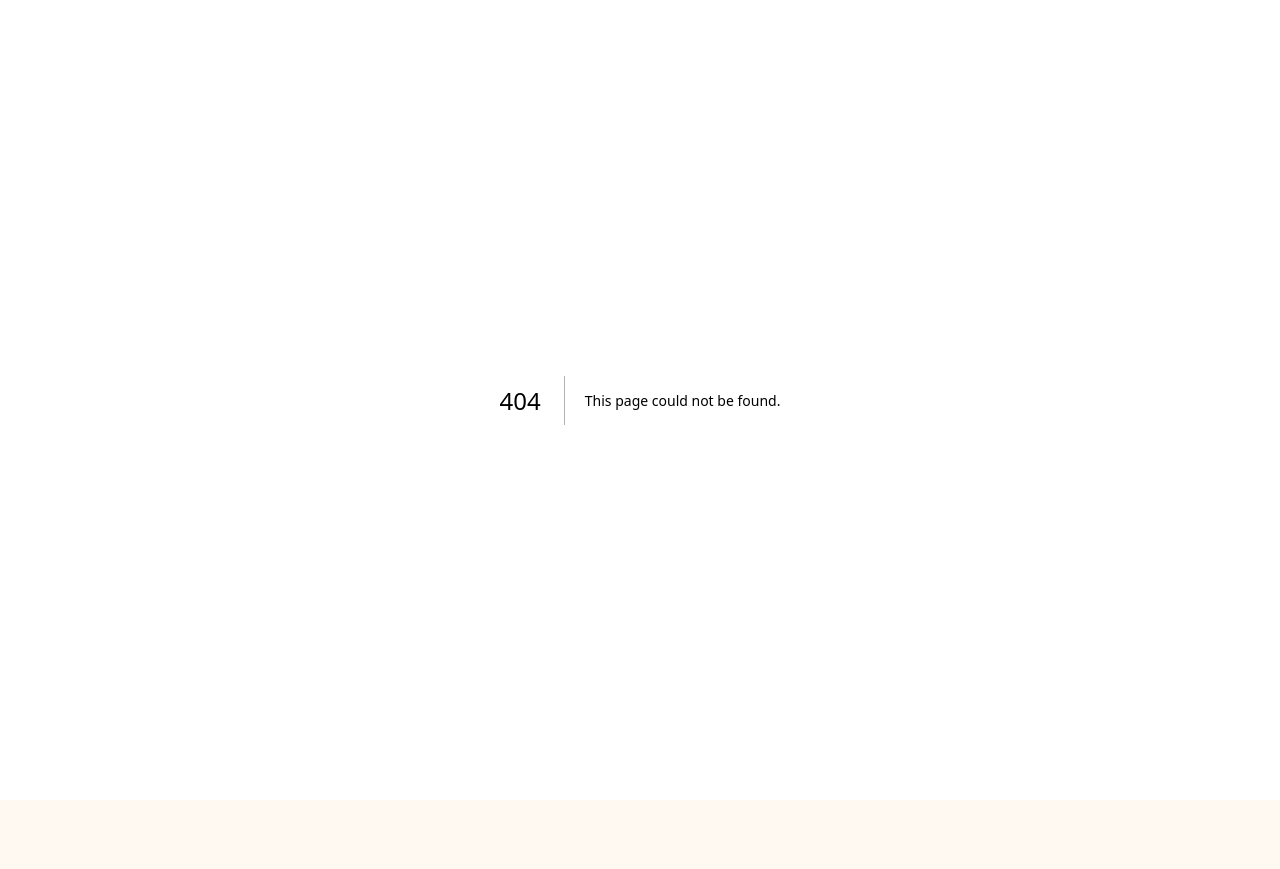
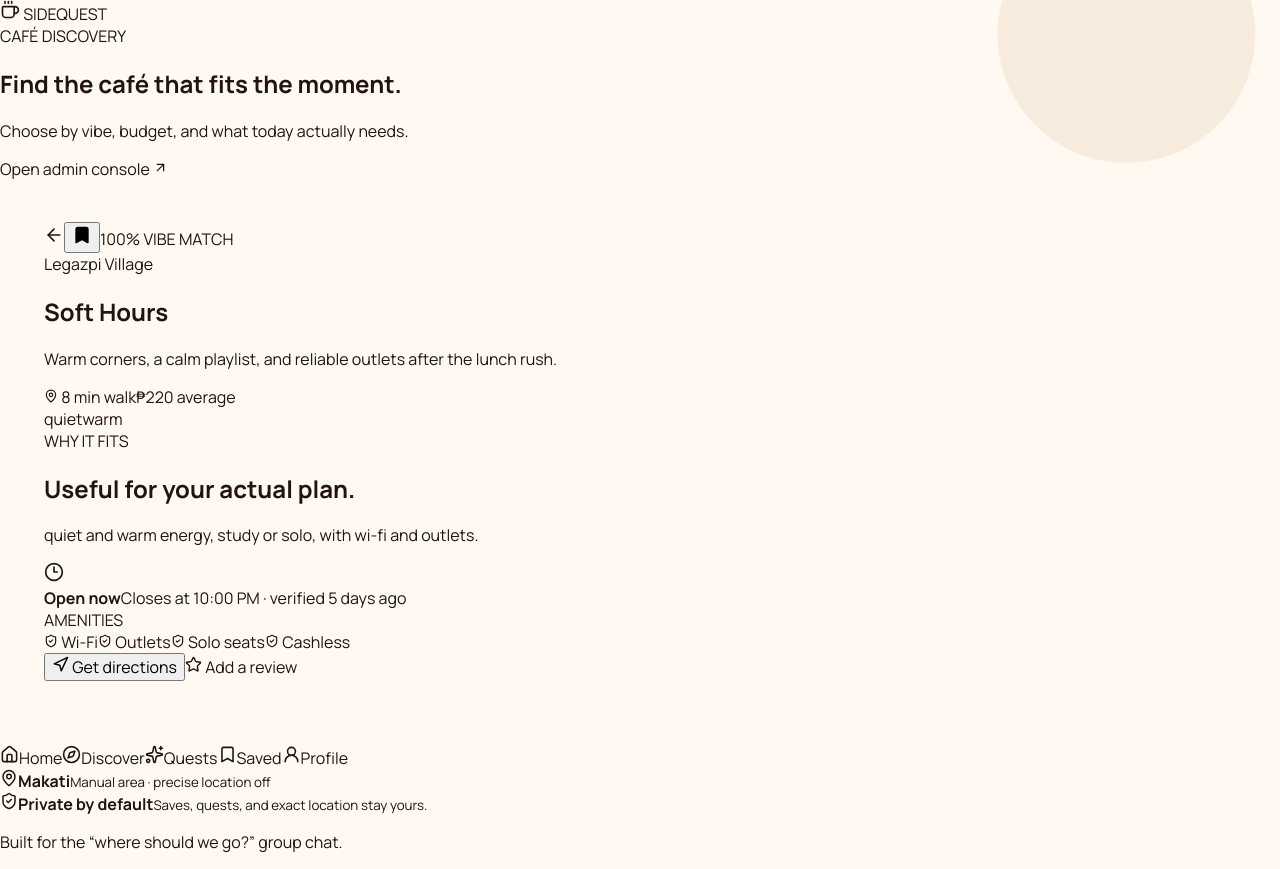
Before and after one commit to BeansDed/SIDEQUEST, a Next.js app in the folder apps/admin/: page /app/cafes/soft-hours in a window 1280 px wide. Before the commit this address had no page. Before the commit the page ends 800 px from the top, so only its background shows below. Built offline with nearby package versions, Linux system fonts and the light colour scheme.

Commit message:
feat: add cafe details saves and reviews

```diff
--- /dev/null
+++ b/apps/admin/app/(consumer)/app/cafes/[id]/page.tsx
@@ -0,0 +1,11 @@
+import { notFound } from "next/navigation";
+
+import { CafeDetailScreen } from "@/features/consumer/cafe-detail-screen";
+import { cafes } from "@/features/consumer/domain";
+
+export default async function CafeDetailPage({ params }: { params: Promise<{ id: string }> }) {
+  const { id } = await params;
+  const cafe = cafes.find((item) => item.id === id);
+  if (!cafe) notFound();
+  return <CafeDetailScreen cafe={cafe} />;
+}
--- /dev/null
+++ b/apps/admin/app/(consumer)/app/saved/page.tsx
@@ -0,0 +1,3 @@
+import { SavedScreen } from "@/features/consumer/saved-screen";
+
+export default function SavedPage() { return <SavedScreen />; }
--- /dev/null
+++ b/apps/admin/features/consumer/cafe-detail-screen.tsx
@@ -0,0 +1,33 @@
+"use client";
+
+import { ArrowLeft, Bookmark, Clock3, MapPin, Navigation, ShieldCheck, Star } from "lucide-react";
+import Link from "next/link";
+
+import { matchCafe, type Cafe } from "./domain";
+import { useConsumer } from "./consumer-store";
+
+export function CafeDetailScreen({ cafe }: { cafe: Cafe }) {
+  const { state, toggleSave } = useConsumer();
+  const saved = state.collections.some((collection) => collection.cafeIds.includes(cafe.id));
+  const score = matchCafe(cafe, state.preferences);
+  return (
+    <article className="consumer-screen cafe-detail-screen">
+      <div className={`cafe-detail-hero cafe-tone-${cafe.color}`}>
+        <Link href="/app/discover" className="floating-action" aria-label="Back to discovery"><ArrowLeft size={20} /></Link>
+        <button className={`floating-action save-detail${saved ? " is-saved" : ""}`} onClick={() => toggleSave(cafe.id)} aria-label={saved ? `Remove ${cafe.name} from saved` : `Save ${cafe.name}`}><Bookmark size={20} fill={saved ? "currentColor" : "none"} /></button>
+        <span className="consumer-kicker">{score}% VIBE MATCH</span><i aria-hidden="true" />
+      </div>
+      <div className="cafe-detail-copy">
+        <span className="consumer-kicker">{cafe.neighborhood}</span>
+        <h1>{cafe.name}</h1>
+        <p>{cafe.description}</p>
+        <div className="detail-meta"><span><MapPin size={14} /> {cafe.walkMinutes} min walk</span><span>₱{cafe.averagePrice} average</span></div>
+        <div className="detail-tags">{cafe.vibes.map((vibe) => <span key={vibe}>{vibe}</span>)}</div>
+        <section><div className="section-label"><span>WHY IT FITS</span></div><h2>Useful for your actual plan.</h2><p>{cafe.vibes.join(" and ")} energy, {cafe.useCases.join(" or ")}, with {cafe.amenities.slice(0, 2).join(" and ").toLowerCase()}.</p></section>
+        <section className="hours-card"><Clock3 size={20} /><div><b>{cafe.openNow ? "Open now" : "Currently closed"}</b><span>{cafe.openNow ? `Closes at ${cafe.closesAt}` : `Next close ${cafe.closesAt}`} · verified {cafe.verifiedDaysAgo} days ago</span></div></section>
+        <section><div className="section-label"><span>AMENITIES</span></div><div className="amenity-grid">{cafe.amenities.map((item) => <span key={item}><ShieldCheck size={14} /> {item}</span>)}</div></section>
+        <div className="detail-actions"><button className="consumer-button"><Navigation size={17} /> Get directions</button><Link className="consumer-button is-secondary" href={`/app/review/${cafe.id}`}><Star size={17} /> Add a review</Link></div>
+      </div>
+    </article>
+  );
+}
--- /dev/null
+++ b/apps/admin/features/consumer/saved-screen.tsx
@@ -0,0 +1,24 @@
+"use client";
+
+import { ArrowRight, Bookmark, Plus } from "lucide-react";
+import Link from "next/link";
+import { useState } from "react";
+
+import { cafes } from "./domain";
+import { useConsumer } from "./consumer-store";
+
+export function SavedScreen() {
+  const { state, createCollection } = useConsumer();
+  const [creating, setCreating] = useState(false);
+  const [name, setName] = useState("");
+  return (
+    <section className="consumer-screen saved-screen">
+      <header className="consumer-topline"><div><span className="consumer-kicker">PRIVATE BY DEFAULT</span><h1>Saved for the right day.</h1></div><Bookmark size={23} /></header>
+      {state.collections.map((collection) => {
+        const savedCafes = collection.cafeIds.map((id) => cafes.find((cafe) => cafe.id === id)).filter(Boolean);
+        return <article className="collection-card" key={collection.id}><div><span className="consumer-kicker">{collection.visibility}</span><h2>{collection.name}</h2><p>{savedCafes.length} {savedCafes.length === 1 ? "café" : "cafés"}</p></div><div className="collection-stack">{savedCafes.length ? savedCafes.map((cafe, index) => <Link key={cafe!.id} href={`/app/cafes/${cafe!.id}`} style={{ "--stack-index": index } as React.CSSProperties}>{cafe!.name}</Link>) : <span>Nothing saved here yet.</span>}</div><ArrowRight size={18} /></article>;
+      })}
+      {creating ? <form className="collection-form" onSubmit={(event) => { event.preventDefault(); createCollection(name); setName(""); setCreating(false); }}><label>Collection name<input autoFocus value={name} onChange={(event) => setName(event.target.value)} placeholder="Date ideas" /></label><button className="consumer-button" disabled={!name.trim()}>Create collection</button></form> : <button className="consumer-button is-secondary" onClick={() => setCreating(true)}><Plus size={17} /> New collection</button>}
+    </section>
+  );
+}
```
Also changed, not shown: apps/admin/app/(consumer)/app/review/[id]/page.tsx (added, +11 -0 lines), apps/admin/features/consumer/review-screen.tsx (added, +30 -0 lines), 1 other file (tests, documents, lock files or other folders).
